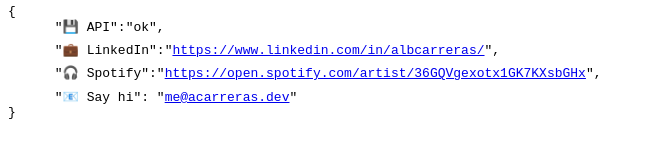
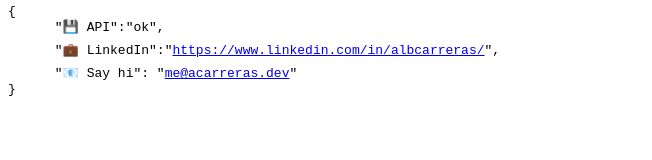
Before and after one commit to albert-carreras/personal-web, a website: page index.html in a window 1280 px wide. Shown: the whole page, without its empty margins (0-652 px from the left). Drawn offline with Linux system fonts and the light colour scheme.

Commit message:
clean up

```diff
--- a/cursor.js
+++ b/cursor.js
@@ -1,5 +1,5 @@
 function emojiCursor(options) {
-    const possibleEmoji = (options && options.emoji) || ["😸","🐝", "🦑", "🐞", "🦧", "🐖"]
+    const possibleEmoji = (options && options.emoji) || ["😸","🆒", "🎶", "🍟", "👻", "🆗"]
     let hasWrapperEl = options && options.element
     let element = hasWrapperEl || document.body
 
--- a/index.html
+++ b/index.html
@@ -53,15 +53,6 @@
       >",
     </p>
     <p>
-      "🎧 Spotify":"<a
-        href="https://open.spotify.com/artist/36GQVgexotx1GK7KXsbGHx"
-        target="_blank"
-        noopener
-        noreferrer
-        >https://open.spotify.com/artist/36GQVgexotx1GK7KXsbGHx</a
-      >",
-    </p>
-    <p>
       "📧 Say hi": "<a
         href="&#109;&#97;&#105;&#108;&#116;&#111;&#58;&#109;&#101;&#64;&#97;&#99;&#97;&#114;&#114;&#101;&#114;&#97;&#115;&#46;&#100;&#101;&#118;"
         >&#109;&#101;&#64;&#97;&#99;&#97;&#114;&#114;&#101;&#114;&#97;&#115;&#46;&#100;&#101;&#118;</a
```
